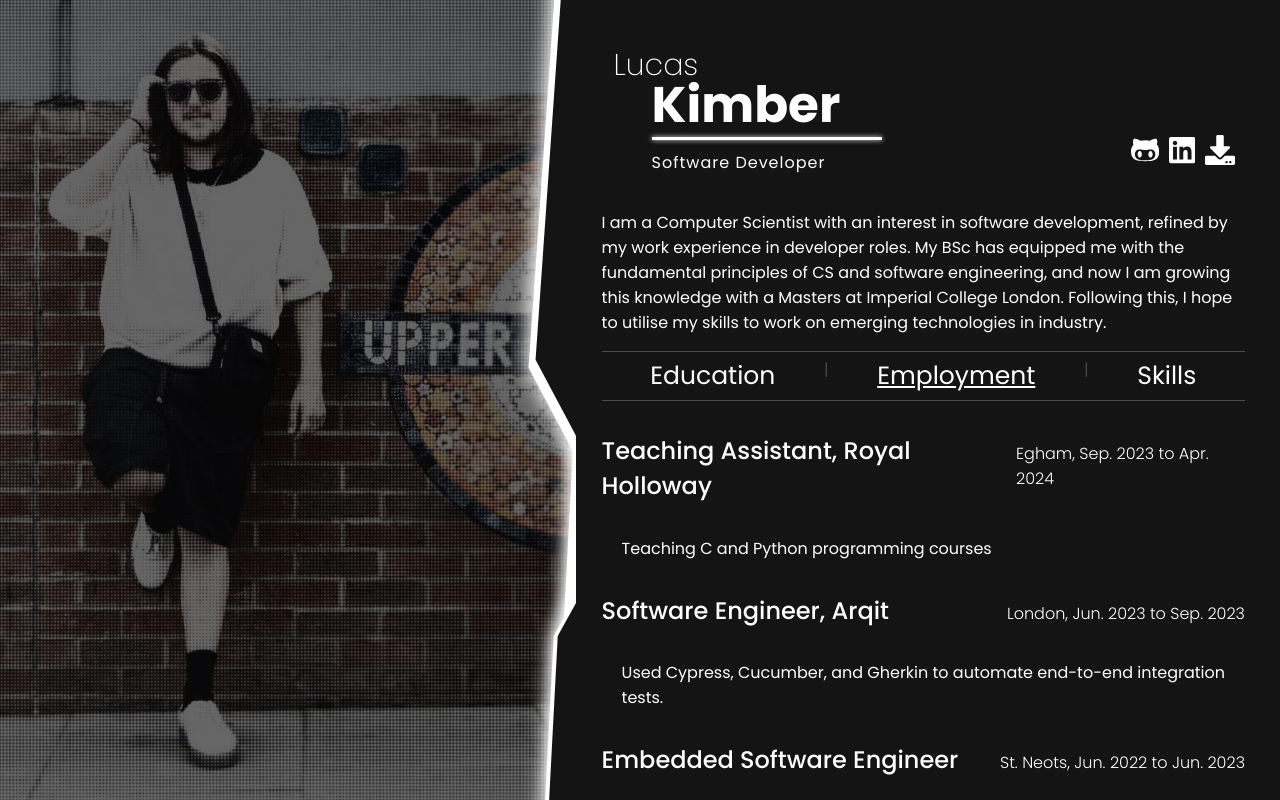
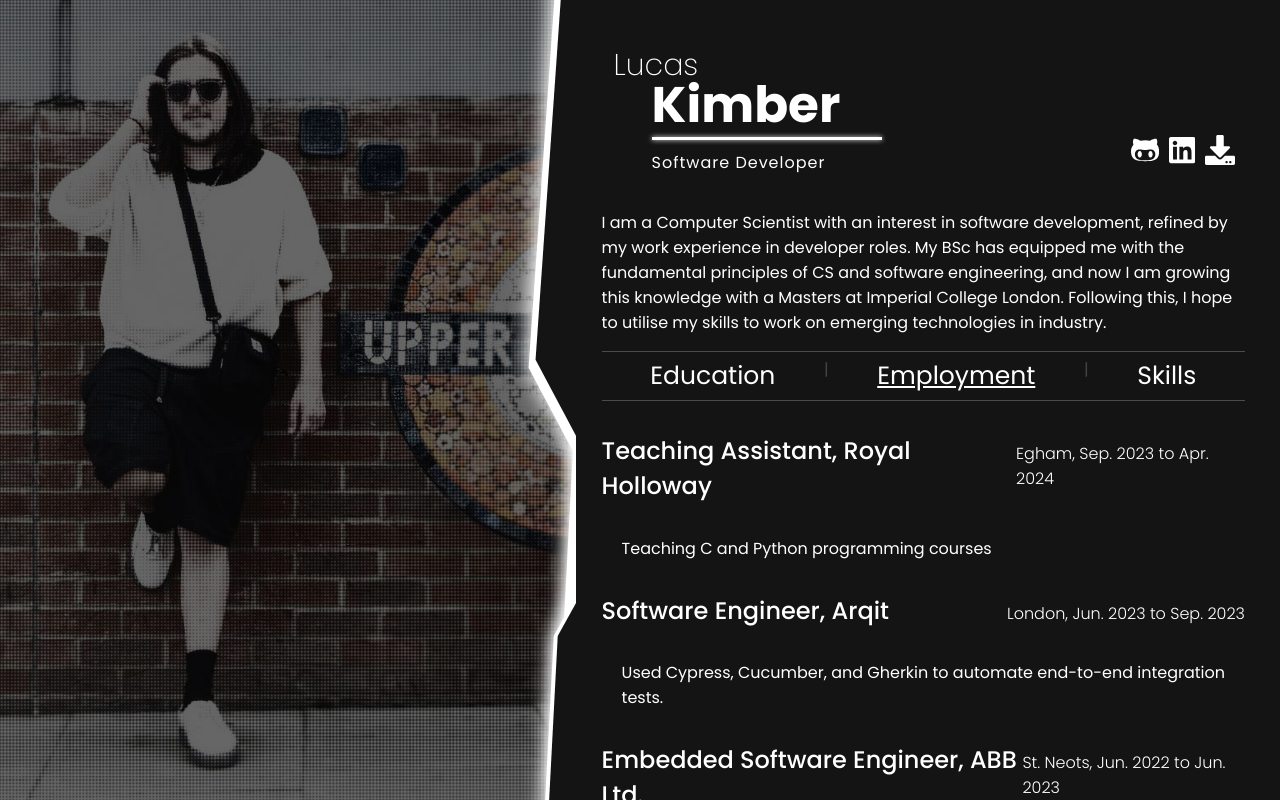
Before and after one commit to lucas-kimber/lucas-kimber.github.io, a Nuxt app: page /employment in a window 1280 px wide. Built offline with nearby package versions, Linux system fonts and the light colour scheme.

Commit message:
Added company to job timeline

```diff
--- a/pages/employment.vue
+++ b/pages/employment.vue
@@ -12,7 +12,7 @@
             end="Sep. 2023">Used Cypress, Cucumber, and Gherkin to automate
             end-to-end integration tests.</Timeline>
         <Timeline
-            pos="Embedded Software Engineer"
+            pos="Embedded Software Engineer, ABB Ltd."
             location="St. Neots"
             start="Jun. 2022"
             end="Jun. 2023">Worked on embedded measurement and analytics systems</Timeline>
```
